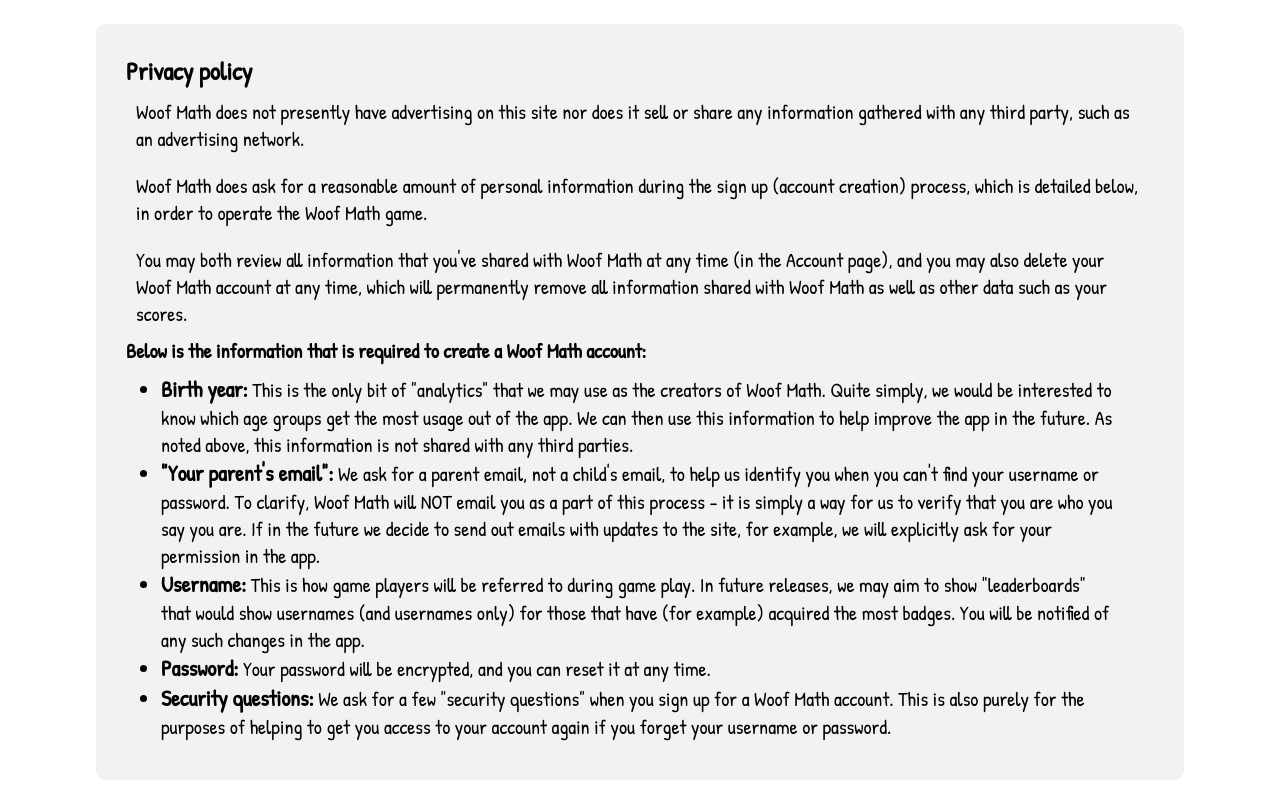
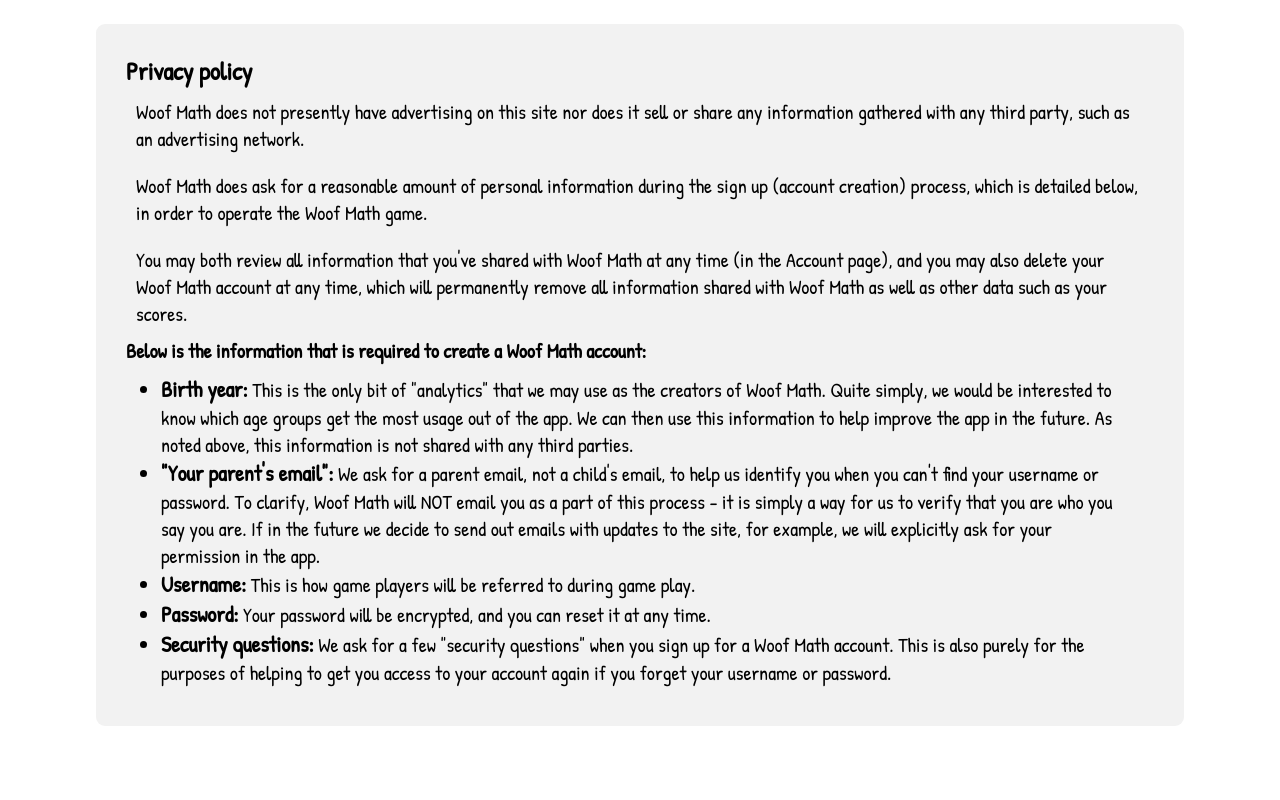
Before and after one commit to tedschu/WoofMath, a React (Vite) app in the folder client/: page /about in a window 1280 px wide. Shown: the part 1001-1801 px from the top of the page. After the commit the page ends 1747 px from the top, so only its background shows below. Built offline with nearby package versions, Linux system fonts and the light colour scheme; the HTML template or start-up script is replaced by a standard one; a web font is replaced by a local one.

Commit message:
updated about page language

```diff
--- a/client/src/pages/About.jsx
+++ b/client/src/pages/About.jsx
@@ -119,10 +119,7 @@
             </li>
             <li>
               <span className="bold">Username:</span> This is how game players
-              will be referred to during game play. In future releases, we may
-              aim to show "leaderboards" that would show usernames (and
-              usernames only) for those that have (for example) acquired the
-              most badges. You will be notified of any such changes in the app.
+              will be referred to during game play.
             </li>
             <li>
               <span className="bold">Password:</span> Your password will be
```
